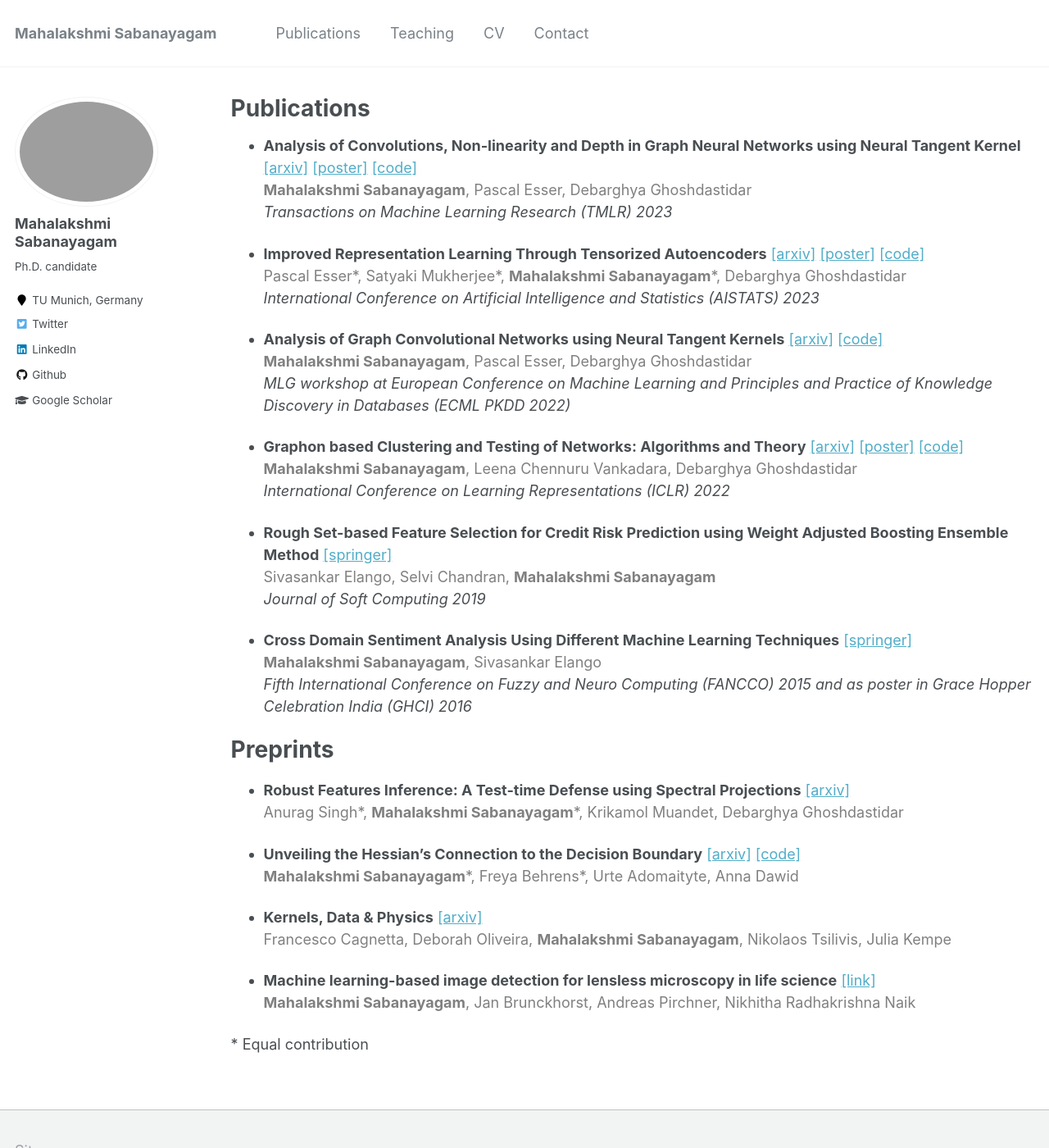
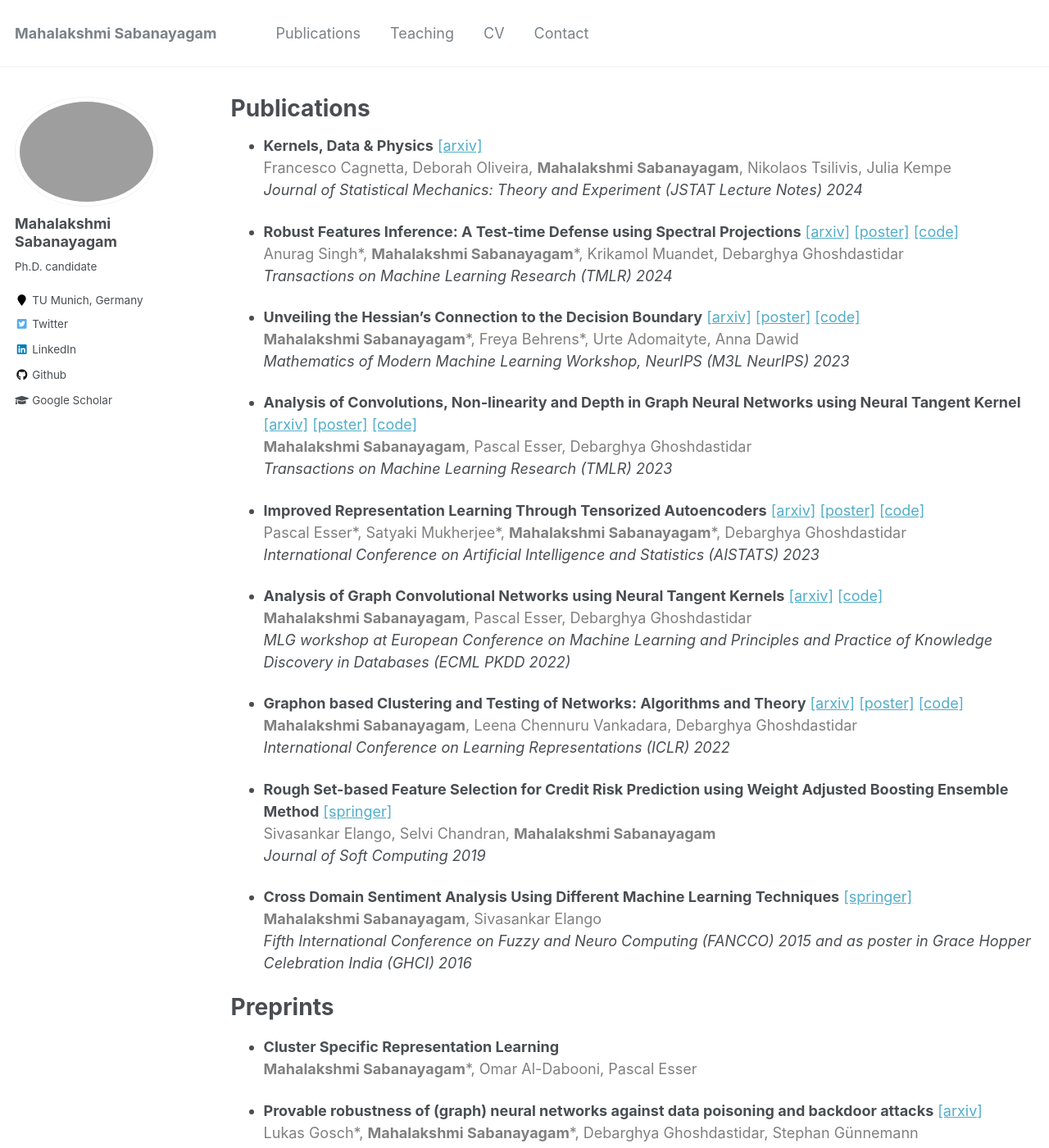
Before and after one commit to mahalakshmi-sabanayagam/mahalakshmi-sabanayagam.github.io, a Jekyll site: the page built from _pages/publications.md, in a window 1280 px wide and 1400 px high. Shown: the whole window at 82% size. Built offline with Jekyll 4.4.1, drawn with Linux system fonts in a browser that asks for light colours.

Commit message:
Added publications

```diff
--- a/_pages/publications.md
+++ b/_pages/publications.md
@@ -4,6 +4,19 @@ title: "Publications"
 permalink: /publications/
 author_profile: true
 ---
+* **Kernels, Data & Physics** [[arxiv]](https://arxiv.org/pdf/2307.02693.pdf) <br>
+<span style="color:gray;"> Francesco Cagnetta, Deborah Oliveira, **Mahalakshmi Sabanayagam**, Nikolaos Tsilivis, Julia Kempe </span><br>
+_Journal of Statistical Mechanics: Theory and Experiment (JSTAT Lecture Notes) 2024_
+
+
+* **Robust Features Inference: A Test-time Defense using Spectral Projections** [[arxiv]](https://arxiv.org/pdf/2307.11672.pdf) [[poster]](https://mahalakshmi-sabanayagam.github.io/files/tmlr24_rfi.pdf) [[code]](https://github.com/Anurag14/RFI) <br>
+<span style="color:gray;"> Anurag Singh\*, **Mahalakshmi Sabanayagam**\*, Krikamol Muandet, Debarghya Ghoshdastidar </span><br>
+_Transactions on Machine Learning Research (TMLR) 2024_
+
+* **Unveiling the Hessian's Connection to the Decision Boundary** [[arxiv]](https://arxiv.org/abs/2306.07104) [[poster]](https://mahalakshmi-sabanayagam.github.io/files/m3l_hessian.pdf) [[code]](https://github.com/Shmoo137/Hessian-and-Decision-Boundary) <br>
+<span style="color:gray;"> **Mahalakshmi Sabanayagam**\*, Freya Behrens\*, Urte Adomaityte, Anna Dawid </span><br>
+_Mathematics of Modern Machine Learning Workshop, NeurIPS (M3L NeurIPS) 2023_
+
 * **Analysis of Convolutions, Non-linearity and Depth in
 Graph Neural Networks using Neural Tangent Kernel** [[arxiv]](https://arxiv.org/abs/2210.09809) [[poster]](https://mahalakshmi-sabanayagam.github.io/files/tmlr23_gntk.pdf) [[code]](https://github.com/mahalakshmi-sabanayagam/NTK_GCN)
  <br>
@@ -36,15 +49,12 @@ Hopper Celebration India (GHCI) 2016_
 
 Preprints
 ====
+* **Cluster Specific Representation Learning** <br>
+<span style="color:gray;"> **Mahalakshmi Sabanayagam**\*, Omar Al-Dabooni, Pascal Esser </span><br>
 
-* **Robust Features Inference: A Test-time Defense using Spectral Projections** [[arxiv]]() <br>
-<span style="color:gray;"> Anurag Singh\*, **Mahalakshmi Sabanayagam**\*, Krikamol Muandet, Debarghya Ghoshdastidar </span><br>
 
-* **Unveiling the Hessian's Connection to the Decision Boundary** [[arxiv]](https://arxiv.org/abs/2306.07104) [[code]](https://github.com/Shmoo137/Hessian-and-Decision-Boundary) <br>
-<span style="color:gray;"> **Mahalakshmi Sabanayagam**\*, Freya Behrens\*, Urte Adomaityte, Anna Dawid </span><br>
-
-* **Kernels, Data & Physics** [[arxiv]](https://arxiv.org/pdf/2307.02693.pdf) <br>
-<span style="color:gray;"> Francesco Cagnetta, Deborah Oliveira, **Mahalakshmi Sabanayagam**, Nikolaos Tsilivis, Julia Kempe </span><br>
+* **Provable robustness of (graph) neural networks against data poisoning and backdoor attacks** [[arxiv]]() <br>
+<span style="color:gray;"> Lukas Gosch\*, **Mahalakshmi Sabanayagam**\*, Debarghya Ghoshdastidar, Stephan Günnemann </span><br>
 
 * **Machine learning-based image detection for lensless microscopy in life science** [[link]](https://www.mdsi.tum.de/fileadmin/w00cet/di-lab/LMU_-_TUM-DI-LAB_Final_Documentation_SS19.pdf)
  <br>
```
Also changed, not shown: _pages/teaching.md (+5 -2 lines), 3 other files.
